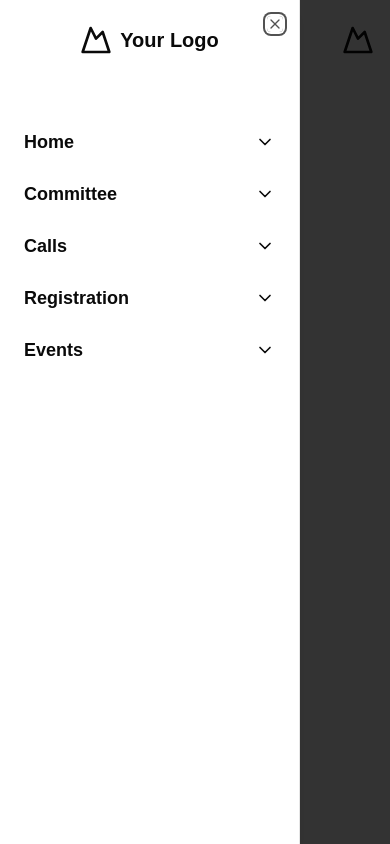
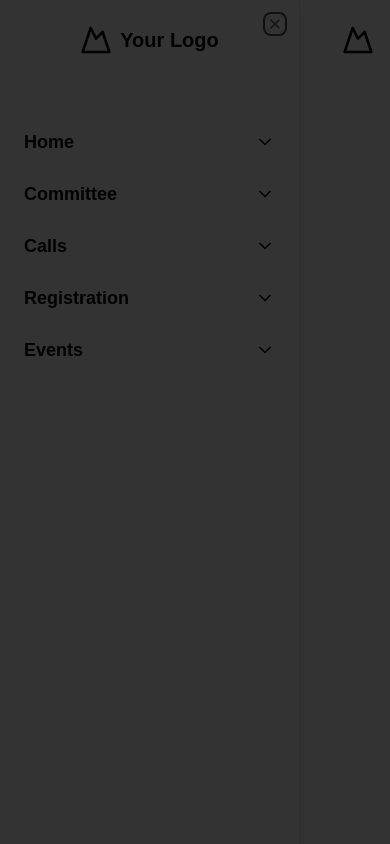
Before and after one commit to harshinis30/CICT25, a Next.js app: page /committee/cfiiits-steering-committee in a window 390 px wide. Both pictures are taken after a click on the button "Toggle navigation menu". Built offline with nearby package versions, Linux system fonts and the light colour scheme.

Commit message:
fixed navbar z index issue

```diff
--- a/src/app/(components)/Navbar.jsx
+++ b/src/app/(components)/Navbar.jsx
@@ -17,22 +17,22 @@ export default function Component() {
   const [expandedSubItem, setExpandedSubItem] = useState(null);
 
   return (
-    <header className="flex h-20 w-full shrink-0 items-center px-4 md:px-6">
+    <header className="flex h-20 w-full shrink-0 items-center px-4 md:px-6 z-10">
       {/* Mobile Navigation */}
-      <div className="flex items-center justify-between w-full lg:hidden">
+      <div className="flex items-center justify-between w-full lg:hidden z-10">
         {/* Burger Icon */}
         <Sheet>
           <SheetTrigger asChild>
             <Button variant="outline" size="icon">
-              <MenuIcon className="h-6 w-6" />
+              <MenuIcon className="h-6 w-6 z-10" />
               <span className="sr-only">Toggle navigation menu</span>
             </Button>
           </SheetTrigger>
-          <SheetContent side="left" className="w-[300px] flex flex-col h-full">
+          <SheetContent side="left" className="w-[300px] flex flex-col h-full z-10">
             {/* Logo Inside Sheet */}
-            <div className="flex items-center justify-center mb-6">
+            <div className="flex items-center justify-center mb-6 z-10">
               <MountainIcon className="h-8 w-8" />
-              <span className="ml-2 text-xl font-bold">Your Logo</span>
+              <span className="ml-2 text-xl font-bold z-10">Your Logo</span>
             </div>
 
             {/* Add a visually hidden SheetTitle for accessibility */}
@@ -41,8 +41,8 @@ export default function Component() {
             </VisuallyHidden>
 
             {/* Navigation Items */}
-            <nav className="flex-1 overflow-y-auto">
-              <div className="grid gap-2 py-6">
+            <nav className="flex-1 overflow-y-auto z-10">
+              <div className="grid gap-2 py-6 z-10">
                 {Object.entries(navItems).map(([category, items]) => (
                   <div key={category}>
                     <button
@@ -51,21 +51,21 @@ export default function Component() {
                           prev === category ? null : category
                         )
                       }
-                      className="flex w-full items-center justify-between py-2 text-lg font-semibold"
+                      className="flex w-full items-center justify-between py-2 text-lg font-semibold z-10"
                     >
                       <span>{category}</span>
                       <ChevronDownIcon
-                        className={`h-5 w-5 transition-transform ${
+                        className={`h-5 w-5 transition-transform z-10${
                           expandedCategory === category ? "rotate-180" : ""
                         }`}
                       />
                     </button>
                     {expandedCategory === category && (
-                      <div className="space-y-1 pl-4">
+                      <div className="space-y-1 pl-4 z-10">
                         {items.map((item) => (
                           <div key={item.title}>
                             <div
-                              className="flex items-center justify-between w-full"
+                              className="flex items-center justify-between w-full z-10"
                               onClick={() => {
                                 if (item.subItems) {
                                   setExpandedSubItem((prev) =>
@@ -76,14 +76,14 @@ export default function Component() {
                             >
                               <Link
                                 href={item.href || "#"}
-                                className="flex w-full items-center py-2 text-base"
+                                className="flex w-full items-center py-2 text-base z-10"
                                 prefetch={false}
                               >
                                 {item.title}
                               </Link>
                               {item.subItems && (
                                 <ChevronDownIcon
-                                  className={`h-4 w-4 transition-transform ${
+                                  className={`h-4 w-4 transition-transform z-10 ${
                                     expandedSubItem === item.title
                                       ? "rotate-180"
                                       : ""
@@ -93,12 +93,12 @@ export default function Component() {
                             </div>
                             {item.subItems &&
                               expandedSubItem === item.title && (
-                                <div className="pl-4">
+                                <div className="pl-4 z-10">
                                   {item.subItems.map((subItem) => (
                                     <Link
                                       key={subItem.title}
                                       href={subItem.href || "#"}
-                                      className="flex w-full items-center py-2 text-base"
+                                      className="flex w-full items-center py-2 text-base z-10"
                                       prefetch={false}
                                     >
                                       {subItem.title}
@@ -118,34 +118,34 @@ export default function Component() {
         </Sheet>
 
         {/* Logo Beside Burger Icon */}
-        <MountainIcon className="h-8 w-8" />
+        <MountainIcon className="h-8 w-8 z-10" />
       </div>
 
       {/* Desktop Navigation */}
-      <nav className="mx-auto text-lg hidden lg:flex gap-6">
-        <MountainIcon className="h-8 w-8 hover:cursor-pointer" />
+      <nav className="mx-auto text-lg hidden lg:flex gap-6 z-10">
+        <MountainIcon className="h-8 w-8 hover:cursor-pointer z-10" />
         {Object.entries(navItems).map(([category, items]) => (
           <div
             key={category}
-            className="relative group"
+            className="relative group z-10"
             onMouseEnter={() => setExpandedCategory(category)}
           >
             <Button
               variant="ghost"
-              className="text-base font-medium text-gray-700 hover:text-blue-600 border-t-4 border-transparent hover:border-blue-500"
+              className="text-base font-medium text-gray-700 hover:text-blue-600 border-t-4 border-transparent hover:border-blue-500 z-10"
             >
-              {category} <ChevronDownIcon className="h-4 w-4 ml-1" />
+              {category} <ChevronDownIcon className="h-4 w-4 ml-1 z-10" />
             </Button>
             {expandedCategory === category && (
               <div
-                className="absolute bg-white shadow-lg rounded-lg p-2 space-y-2 min-w-[200px] mt-1 transition-opacity duration-300"
+                className="absolute bg-white shadow-lg rounded-lg p-2 space-y-2 min-w-[200px] mt-1 transition-opacity duration-300 z-10"
                 onMouseEnter={() => setExpandedCategory(category)}
                 onMouseLeave={() => setExpandedCategory(null)}
               >
                 {items.map((item) => (
                   <div key={item.title}>
                     <div
-                      className="flex items-center justify-between w-full cursor-pointer hover:bg-gray-100 hover:text-blue-600 rounded-lg transition-colors duration-200 p-1"
+                      className="flex items-center justify-between w-full cursor-pointer hover:bg-gray-100 hover:text-blue-600 rounded-lg transition-colors duration-200 p-1 z-10"
                       onClick={() => {
                         if (item.subItems) {
                           setExpandedSubItem((prev) =>
@@ -156,13 +156,13 @@ export default function Component() {
                     >
                       <Link
                         href={item.href || "#"}
-                        className="block px-4 py-2 text-sm text-gray-600"
+                        className="block px-4 py-2 text-sm text-gray-600 z-10"
                       >
                         {item.title}
                       </Link>
                       {item.subItems && (
                         <ChevronDownIcon
-                          className={`h-4 w-4 transition-transform ${
+                          className={`h-4 w-4 transition-transform z-10${
                             expandedSubItem === item.title ? "rotate-180" : ""
                           }`}
                         />
@@ -174,7 +174,7 @@ export default function Component() {
                           <Link
                             key={subItem.title}
                             href={subItem.href || "#"}
-                            className="block px-4 py-2 text-sm text-gray-600 hover:text-blue-600 hover:bg-gray-100 rounded-lg transition-colors duration-200"
+                            className="block px-4 py-2 text-sm text-gray-600 hover:text-blue-600 hover:bg-gray-100 rounded-lg transition-colors duration-200 z-10"
                           >
                             {subItem.title}
                           </Link>
```
